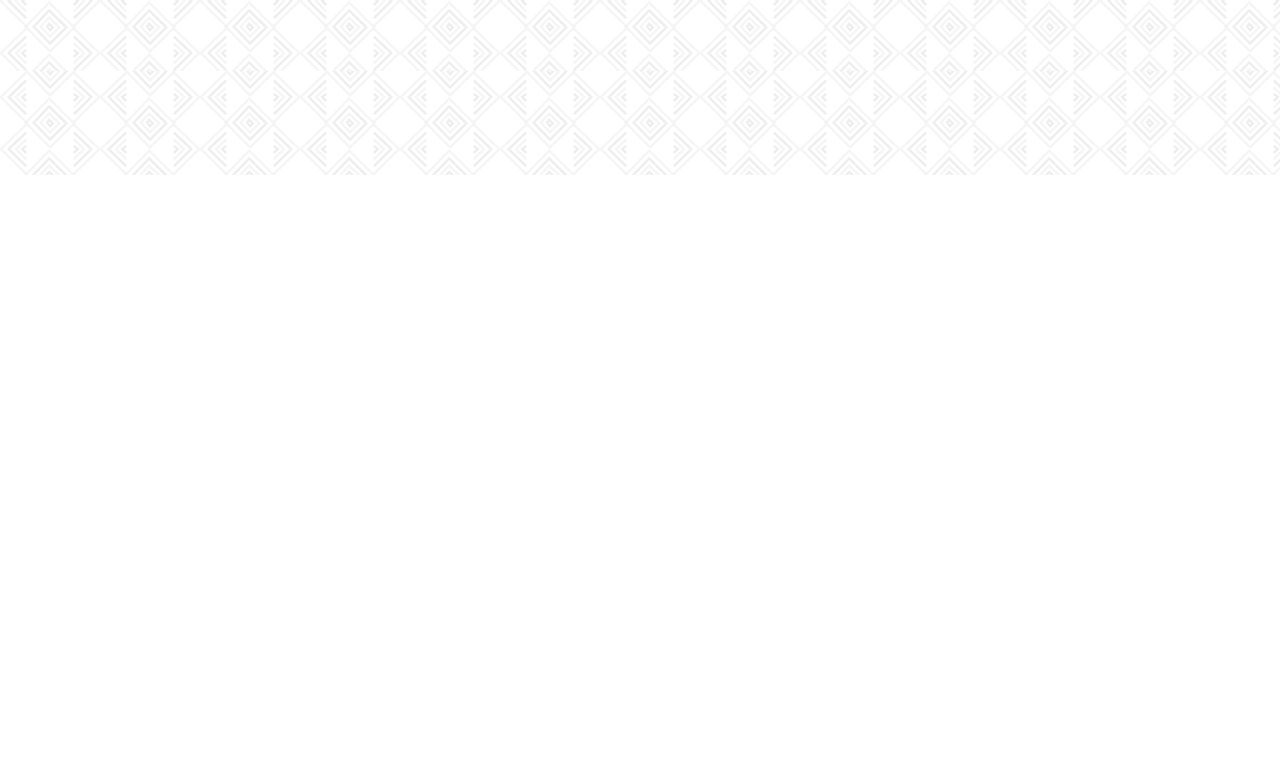
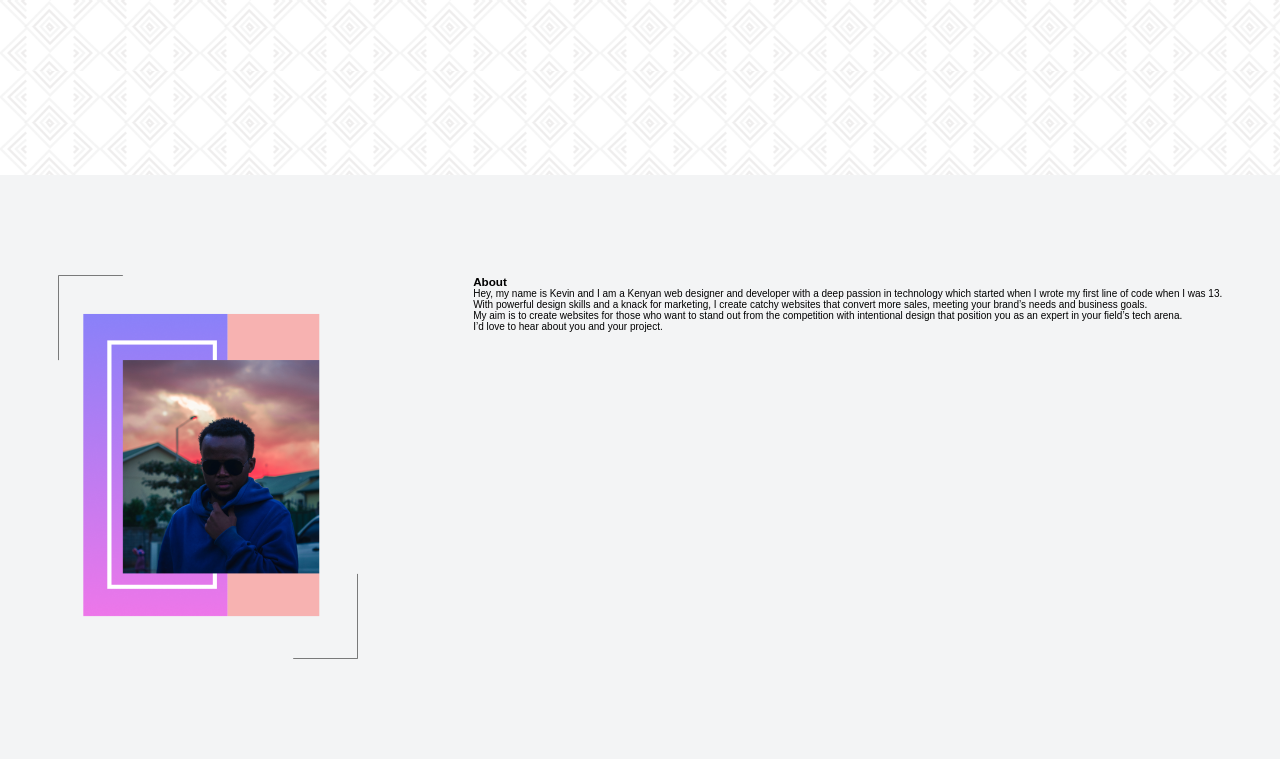
Before and after one commit to kevinnzau/Portfolio, a plain HTML site: page index.html in a window 1280 px wide. Shown: the part 625-1384 px from the top of the page. Before the commit the page ends 800 px from the top, so only its background shows below. Drawn offline with Linux system fonts and the light colour scheme; a web font is replaced by a local one.

Commit message:
updates commit

```diff
--- a/css/style.css
+++ b/css/style.css
@@ -16,6 +16,18 @@ body {
   font-family: 'Laila', sans-serif;
   font-style: normal;
   font-weight: normal; }
+
+.section-about {
+  display: flex;
+  flex-direction: row;
+  justify-content: space-between;
+  background-color: #F3F4F5; }
+  .section-about__frame {
+    margin: 10rem auto; }
+  .section-about__image {
+    width: 30rem; }
+  .section-about__text-box {
+    margin: 10rem auto; }
 
 .section-home {
   background-image: url("/img/greek-vase.png");
@@ -65,9 +77,9 @@ body {
 .hero__picture {
   position: absolute;
   left: 54.5rem;
-  top: -11.2rem; }
+  top: -10.4rem; }
   .hero__picture__image {
-    width: 95.3rem;
+    width: 93.2rem;
     height: auto; }
 
 .heading {
@@ -94,7 +106,7 @@ body {
   font-family: "Laila",sans-serif;
   font-style: normal;
   font-weight: normal;
-  font-size: 33px;
+  font-size: 3rem;
   line-height: 110.1%;
   letter-spacing: 0.01em;
   text-transform: capitalize;
--- a/index.html
+++ b/index.html
@@ -30,8 +30,7 @@
                 <a href="#"><button class="button">contact me</button></a>
         </header>
 
-        <main class="hero">
-            <section class="section-hero">
+        <section class="hero">
                 <div class="hero__text-box">
                     <h1 class="heading">
                         <span class="heading__primary--main heading__primary">websites straight</span>
@@ -49,7 +48,33 @@
                     <img class="hero__picture__image" src="img/Hero.png" alt="hero">
                 </div>
             </section>
-        </main>
+    </section>
+
+    <section class="section-about">
+        <div class="section-about__frame">
+            <img class="section-about__image" src="img/about-picture.png" alt="about image">
+        </div>
+        <div class="section-about__text-box">
+            <h3 class="heading-secondary">
+                About
+            </h3>
+            <div class="section-about__description">
+                <p>Hey, my name is Kevin and I am a Kenyan web designer and developer with a deep passion in
+                    technology which started when I wrote my first line of code when I was 13.
+                </p>
+                <p>
+                    With powerful design skills and a knack for marketing, I create catchy websites that convert
+                    more sales, meeting your brand’s needs and business goals.
+                </p>
+                <p>
+                    My aim is to create websites for those who want to stand out from the competition with intentional
+                    design that position you as an expert in your field’s tech arena.
+                </p>
+                <p>
+                    I’d love to hear about you and your project.
+                </p>
+            </div>
+        </div>
     </section>
 
 </body>
--- a/sass/abstracts/_variables.scss
+++ b/sass/abstracts/_variables.scss
@@ -1,4 +1,5 @@
 //Colors
+//{---hero&about-section---}
 $color-primary-hero: #071B50;
 $color-secondary-hero: #070B14;
 $color-tertiary-hero: #8A2D2D;
--- a/sass/layout/_about.scss
+++ b/sass/layout/_about.scss
@@ -0,0 +1,19 @@
+.section-about{
+    display: flex;
+    flex-direction: row;
+    justify-content: space-between;
+    background-color: $color-accent-hero;
+
+    &__frame{
+        margin: 10rem auto;
+    }
+
+    &__image{
+        width: 30rem;
+    }
+
+    &__text-box{
+        margin: 10rem auto;
+
+    }
+}
--- a/sass/layout/_home.scss
+++ b/sass/layout/_home.scss
@@ -55,10 +55,10 @@
     &__picture{
         position: absolute;
         left: 54.5rem;
-        top: -11.2rem;
+        top: -10.4rem;
 
         &__image{
-        width: 95.3rem;
+        width: 93.2rem;
         height: auto;
         }
     }
@@ -87,7 +87,7 @@
     font-family: "Laila",sans-serif;
     font-style: normal;
     font-weight: normal;
-    font-size: 33px;
+    font-size: 3rem;
     line-height: 110.1%;
     letter-spacing: 0.01em;
     text-transform: capitalize;
```
Also changed, not shown: img/about-picture.png (added).
